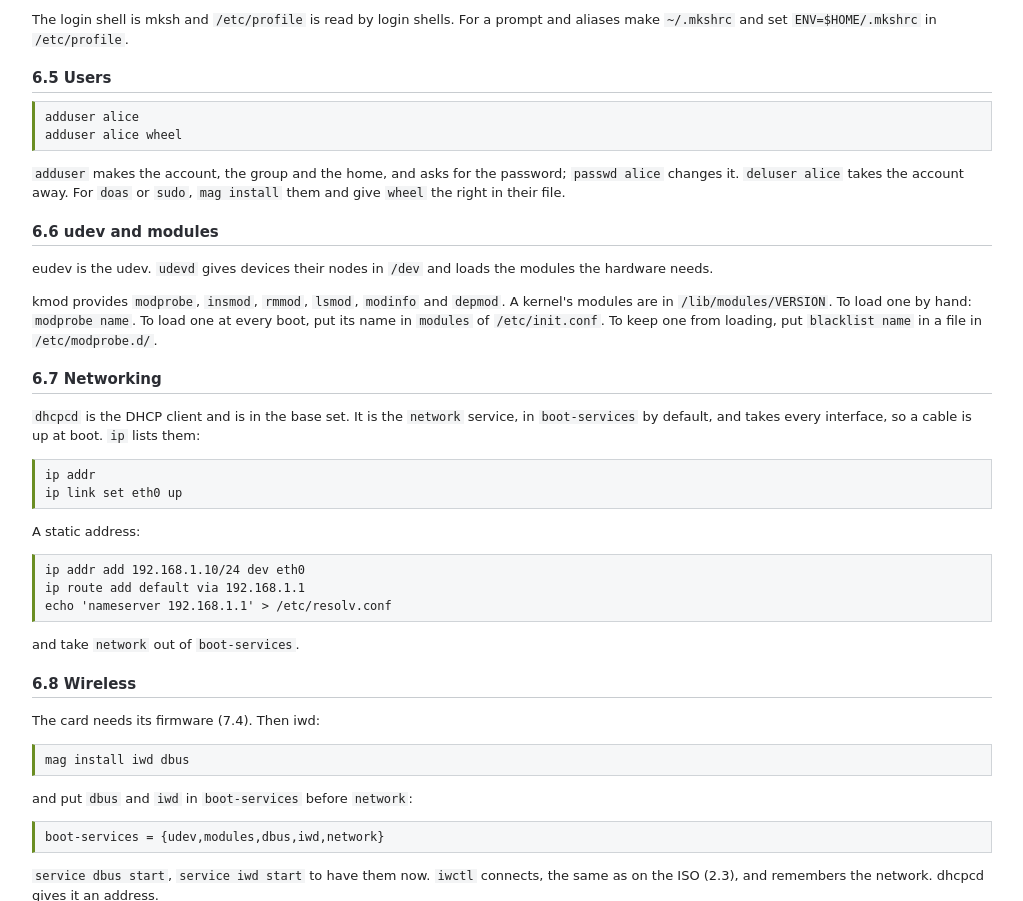
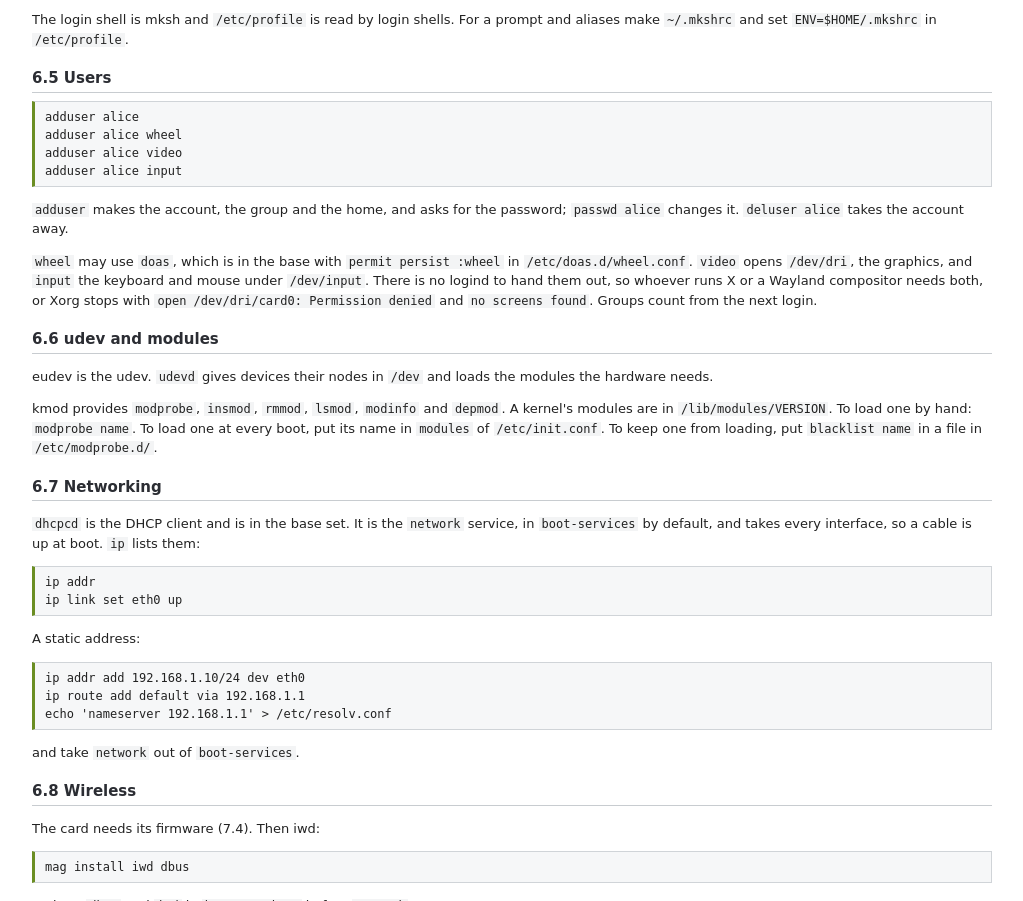
Before and after one commit to tortr-rs/chamesle, a plain HTML site: page docs/handbook-base.html in a window 1280 px wide. Shown: the part 2120-3021 px from the top of the page, without its empty margins (128-1151 px from the left). Drawn offline with Linux system fonts and the light colour scheme.

Commit message:
site: handbook, video and input groups

```diff
--- a/docs/handbook-base.html
+++ b/docs/handbook-base.html
@@ -110,8 +110,11 @@ shutdown -p +10 back in ten minutes</pre>
 <p>The login shell is mksh and <code>/etc/profile</code> is read by login shells. For a prompt and aliases make <code>~/.mkshrc</code> and set <code>ENV=$HOME/.mkshrc</code> in <code>/etc/profile</code>.</p>
 <h2 id="s6-5">6.5 Users</h2>
 <pre>adduser alice
-adduser alice wheel</pre>
-<p><code>adduser</code> makes the account, the group and the home, and asks for the password; <code>passwd alice</code> changes it. <code>deluser alice</code> takes the account away. For <code>doas</code> or <code>sudo</code>, <code>mag install</code> them and give <code>wheel</code> the right in their file.</p>
+adduser alice wheel
+adduser alice video
+adduser alice input</pre>
+<p><code>adduser</code> makes the account, the group and the home, and asks for the password; <code>passwd alice</code> changes it. <code>deluser alice</code> takes the account away.</p>
+<p><code>wheel</code> may use <code>doas</code>, which is in the base with <code>permit persist :wheel</code> in <code>/etc/doas.d/wheel.conf</code>. <code>video</code> opens <code>/dev/dri</code>, the graphics, and <code>input</code> the keyboard and mouse under <code>/dev/input</code>. There is no logind to hand them out, so whoever runs X or a Wayland compositor needs both, or Xorg stops with <code>open /dev/dri/card0: Permission denied</code> and <code>no screens found</code>. Groups count from the next login.</p>
 <h2 id="s6-6">6.6 udev and modules</h2>
 <p>eudev is the udev. <code>udevd</code> gives devices their nodes in <code>/dev</code> and loads the modules the hardware needs.</p>
 <p>kmod provides <code>modprobe</code>, <code>insmod</code>, <code>rmmod</code>, <code>lsmod</code>, <code>modinfo</code> and <code>depmod</code>. A kernel's modules are in <code>/lib/modules/VERSION</code>. To load one by hand: <code>modprobe name</code>. To load one at every boot, put its name in <code>modules</code> of <code>/etc/init.conf</code>. To keep one from loading, put <code>blacklist name</code> in a file in <code>/etc/modprobe.d/</code>.</p>
```
